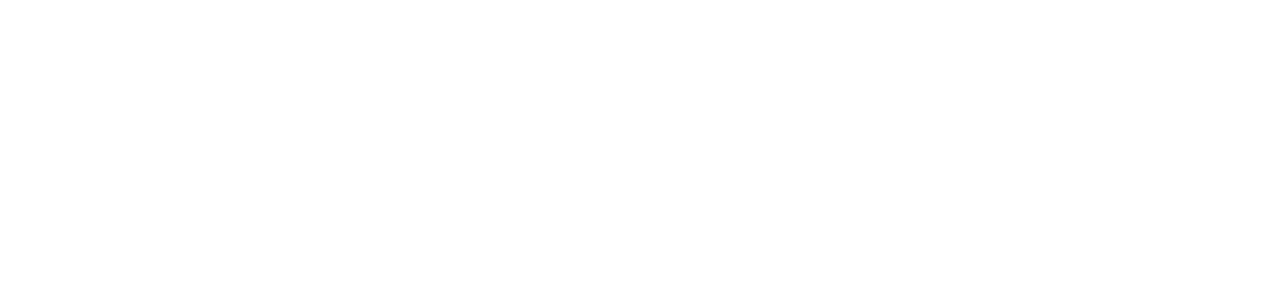
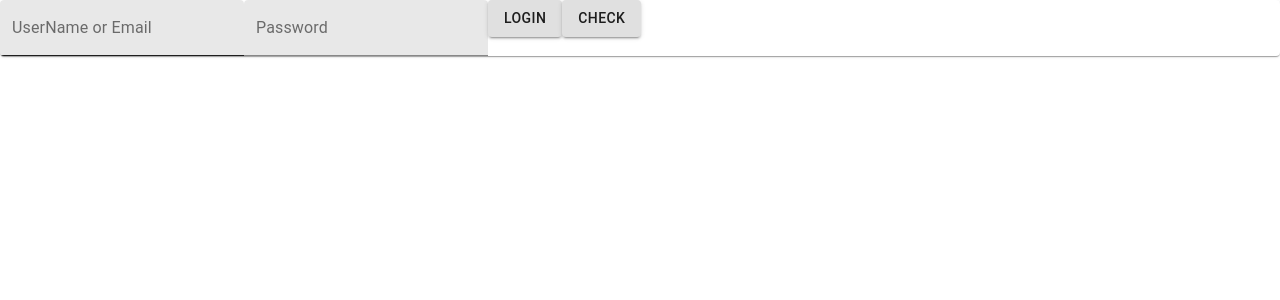
Before and after one commit to career-lighthouse-dev/clh-webapp, a Next.js app: page /auth/login in a window 1280 px wide. Shown: the top 300 px of the page. Built offline with nearby package versions, Linux system fonts and the light colour scheme.

Commit message:
fix back end interaction issue

```diff
--- /dev/null
+++ b/next.config.js
@@ -0,0 +1,15 @@
+// next.config.js
+const withPlugins = require('next-compose-plugins');
+const withImages = require('next-images');
+
+const nextConfig = {
+  env: {
+    HOST: process.env.HOST,
+  },
+  trailingSlash: true,
+  future: {
+    webpack5: true,
+  },
+};
+
+module.exports = withPlugins([withImages, nextConfig]);
--- a/package.json
+++ b/package.json
@@ -16,6 +16,7 @@
     "axios": "^0.24.0",
     "constants": "^0.0.2",
     "next": "^12.0.8",
+    "next-compose-plugins": "^2.2.1",
     "next-images": "^1.8.4",
     "notistack": "^2.0.3",
     "react": "^17.0.2",
--- a/src/components/organisms/LoginCard.tsx
+++ b/src/components/organisms/LoginCard.tsx
@@ -1,5 +1,6 @@
 import React, { useState, useCallback } from 'react';
 import { Button, Card, TextField } from "@material-ui/core";
+import { _isLogin, _login } from '../../services/authentication';
 
 const LoginCard = (): JSX.Element => {
 
@@ -15,13 +16,36 @@ const LoginCard = (): JSX.Element => {
             [event.target.name]: event.target.value,
           }));
         },
-        [],
+        [identity],
     );
+
+    const login = async () => {
+        try {
+            _login(identity.username, identity.password)
+                .then(response => {
+                    console.log('Login: ', response);
+                })
+        } catch (error) {
+            console.log(error);
+        }
+    }
+
+    const checkStatus = async () => {
+        try {
+            _isLogin()
+                .then(response => {
+                    console.log('Check whether it is login:',response);
+                })
+        } catch (error) {
+            console.log(error);
+        }
+    }
 
     return (
         <Card>
             <TextField
             label="UserName or Email"
+            name="username"
             value={identity.username}
             onChange={handleChange}
             variant="filled"
@@ -29,13 +53,15 @@ const LoginCard = (): JSX.Element => {
 
             <TextField
             label="Password"
+            name="password"
             value={identity.password}
             onChange={handleChange}
             type="password"
             variant="filled"
             />
 
-            <Button variant="contained">Login</Button>
+            <Button variant="contained" onClick={login}>Login</Button>
+            <Button variant="contained" onClick={checkStatus}>Check</Button>
 
         </Card>
     )
--- a/src/services/authentication.tsx
+++ b/src/services/authentication.tsx
@@ -1,8 +1,13 @@
 import { get, post, put } from './uacAxios';
 
-export const _login = (username: string, password: string,) => {
-    return post<Response>(`/auth/login`, {
+export const _login = (username: string, password: string) => {
+    console.log("Login input: username - " + username + ", password - " + password);
+    return post<Response>(`/uac/login`, {
         username:username,
         password:password
     });
 }
+
+export const _isLogin = () => {
+    return get<Response>(`/uac/isLogin`);
+}
--- a/src/services/uacAxios.ts
+++ b/src/services/uacAxios.ts
@@ -2,13 +2,14 @@
 import axios from 'axios';
 
 const service = axios.create({
-    baseURL: process.env.URL,
+    baseURL: process.env.HOST,
     timeout: 10000,
 });
 
 
 service.interceptors.response.use(
     (response) => {
+        console.log("Response of API call: ", response);
         if (response.status === 500) {
             // Todo
         }
--- a/src/views/Login.tsx
+++ b/src/views/Login.tsx
@@ -1,9 +1,10 @@
+import LoginCard from "../components/organisms/LoginCard"
 
 const Login = (): JSX.Element => {
 
     return (
         <div>
-
+            <LoginCard/>
         </div>
     )
 }
```
Also changed, not shown: 1 other file (tests, documents, lock files or other folders).
